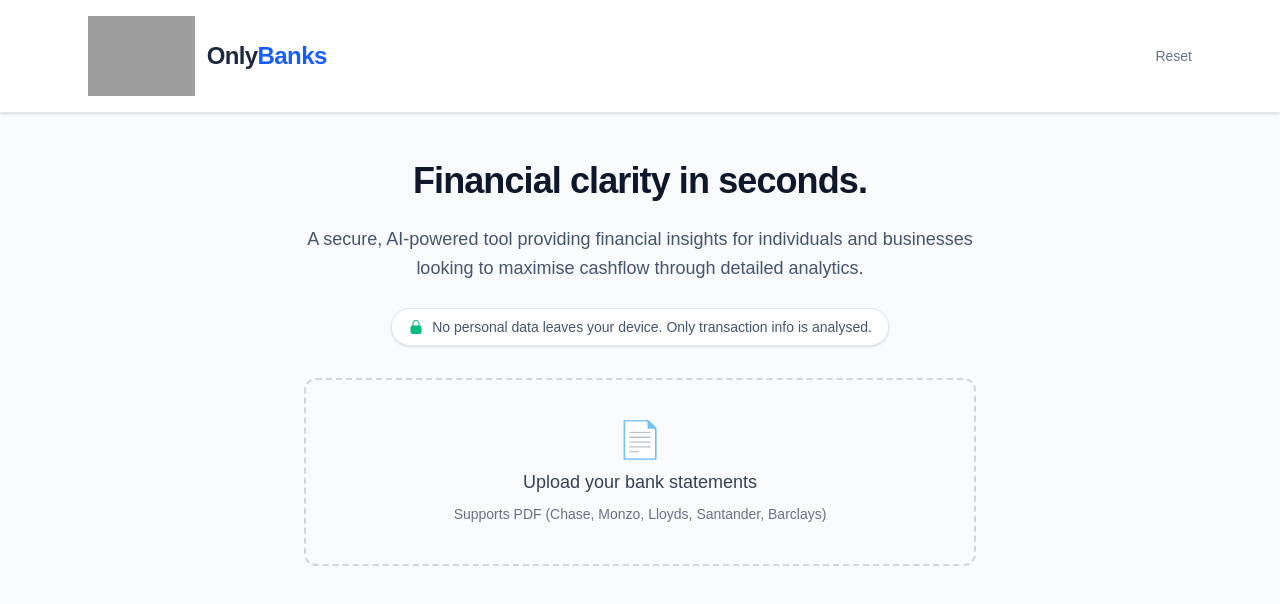
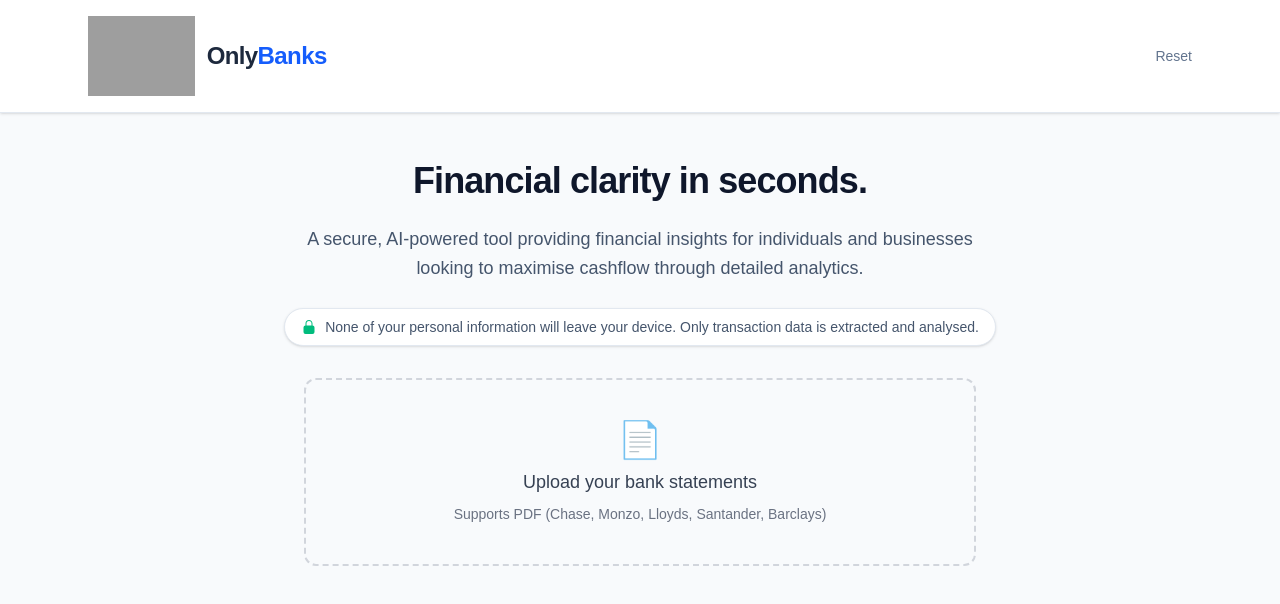
Before and after one commit to tph110/bank, a Next.js app: page / in a window 1280 px wide. Shown: the top 604 px of the page. Built offline with nearby package versions, Linux system fonts and the light colour scheme; grey boxes are pictures that could not be loaded.

Commit message:
Update page.js

```diff
--- a/app/page.js
+++ b/app/page.js
@@ -116,13 +116,13 @@ export default function Home() {
             A secure, AI-powered tool providing financial insights for individuals and businesses looking to maximise cashflow through detailed analytics.
           </p>
 
-          {/* 🔒 SECURITY BADGE ADDED HERE */}
+          {/* 🔒 SECURITY BADGE */}
           <div className="flex items-center justify-center gap-2 text-sm text-slate-600 bg-white border border-slate-200 shadow-sm py-2 px-4 rounded-full w-fit mx-auto mt-6">
             <svg xmlns="http://www.w3.org/2000/svg" viewBox="0 0 24 24" fill="currentColor" className="w-4 h-4 text-emerald-500">
               <path fillRule="evenodd" d="M12 1.5a5.25 5.25 0 00-5.25 5.25v3a3 3 0 00-3 3v6.75a3 3 0 003 3h10.5a3 3 0 003-3v-6.75a3 3 0 00-3-3v-3c0-2.9-2.35-5.25-5.25-5.25zm3.75 8.25v-3a3.75 3.75 0 10-7.5 0v3h7.5z" clipRule="evenodd" />
             </svg>
             <span className="font-medium">
-              No personal data leaves your device. Only transaction info is analysed.
+              None of your personal information will leave your device. Only transaction data is extracted and analysed.
             </span>
           </div>
 
```
